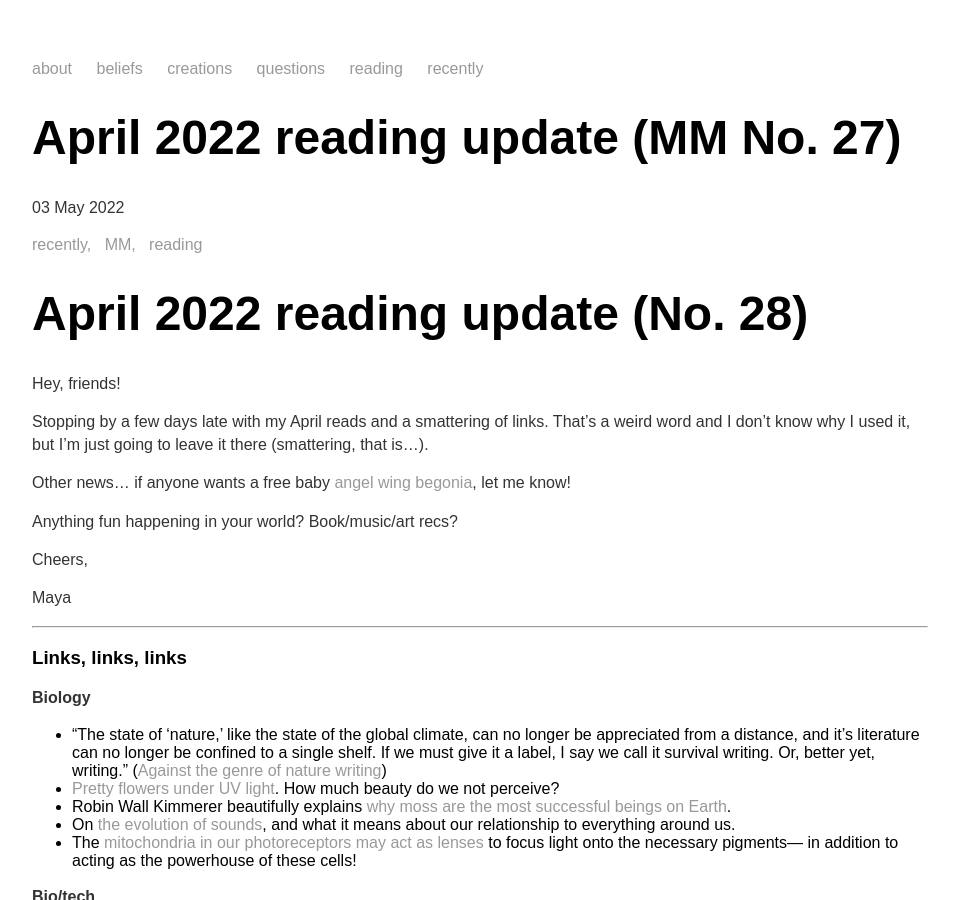
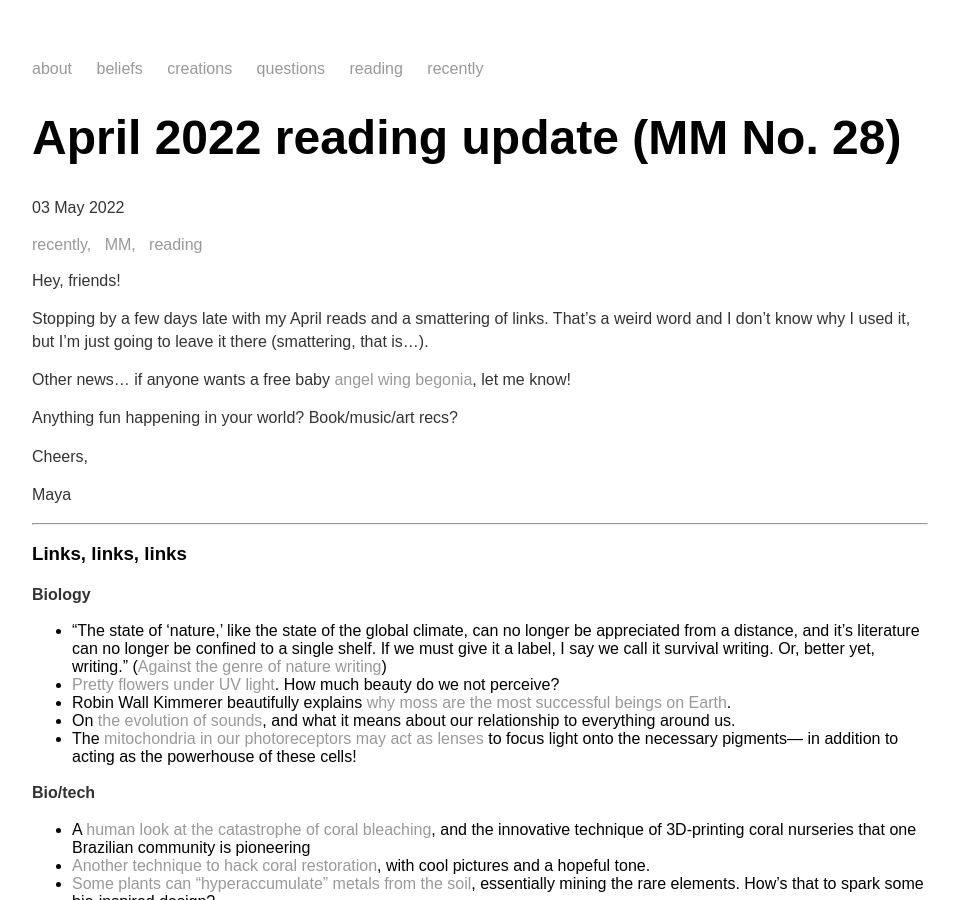
Before and after one commit to mayasheth/mayasheth.github.io, a Jekyll site: the page built from _posts/2022-05-03-MM28-april-2022-reading-update.md, in a window 1280 px wide and 900 px high. Shown: the whole window, without its empty margins (160-1119 px from the left). Built offline with Jekyll 4.4.1, drawn with Linux system fonts in a browser that asks for light colours.

Commit message:
Update 2022-05-03-MM28-april-2022-reading-update.md

```diff
--- a/_posts/2022-05-03-MM28-april-2022-reading-update.md
+++ b/_posts/2022-05-03-MM28-april-2022-reading-update.md
@@ -1,12 +1,10 @@
 ---
 layout: post
-title: April 2022 reading update (MM No. 27)
+title: April 2022 reading update (MM No. 28)
 categories: recently, MM, reading
 date: 2022-05-03
 
 ---
-
-# April 2022 reading update (No. 28)
 
 Hey, friends!
 
```
